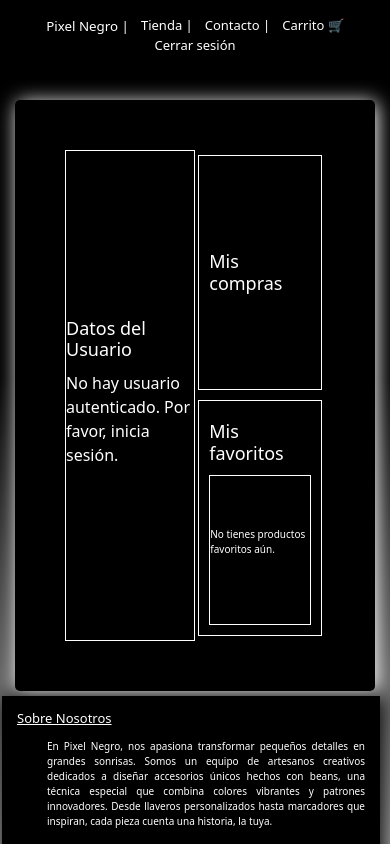
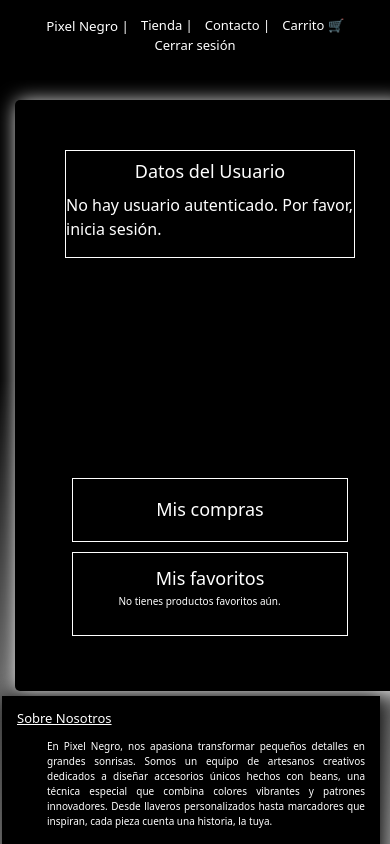
Before and after one commit to MathuFer/Pixel_negro, a React (Vite) app in the folder frontend/: page /perfil/1 in a window 390 px wide. Shown: the top 844 px of the page. Built offline with nearby package versions, Linux system fonts and the light colour scheme.

Commit message:
modificaciones

```diff
--- /dev/null
+++ b/frontend/src/components/Favoritos.jsx
@@ -0,0 +1,26 @@
+import React, { useContext } from "react";
+import { ProductosContext } from "../context/ProductosProvider";
+import "../views/styleViews/MiPerfil.css"
+
+const Favoritos = () => {
+
+const { favoritos } = useContext(ProductosContext);
+
+return (
+
+        <div className="favoritos-listado">
+              {favoritos.map((product) => (
+                <div key={product.id} className="favorito-item">
+                  <img src={product.img} className="favorito-imagen" />
+                  <h6>{product.name}</h6>
+                  <p>
+                    {product.price.toLocaleString("es-CL", { style: "currency", currency: "CLP" })}
+                  </p>
+                </div>
+              ))}
+              {favoritos.length === 0 && <p>No tienes productos favoritos aún.</p>}
+        </div>
+        )
+}
+
+export default Favoritos;
--- a/frontend/src/components/ProductDetails.jsx
+++ b/frontend/src/components/ProductDetails.jsx
@@ -5,7 +5,7 @@ import "./styeComponents/ProductDetails.css";
 
 function ProductDetails() {
   const { id } = useParams();
-  const { productos, cart, setCart } = useContext(ProductosContext);
+  const { productos, setCart } = useContext(ProductosContext);
   const [item, setItem] = useState(null);
 
   useEffect(() => {
@@ -45,9 +45,7 @@ function ProductDetails() {
     <div className="producto-detalle">
       <div className="contenedor-detalle">
         <div key={item.id} className="detalle-producto">
-          {item.img && (
-            <img src={item.img} alt={item.name} className="imagen-producto" />
-          )}
+          <img src={item.img} className="imagen-producto" />
           <h1>{item.name}</h1>
           <p>{item.desc}</p>
           <p className="precio">
--- a/frontend/src/components/ShoppingCart.jsx
+++ b/frontend/src/components/ShoppingCart.jsx
@@ -25,6 +25,7 @@ const ShoppingCart = () => {
         {groupedCart.length === 0 ? (
           <p>Tu carrito está vacío.</p>
         ) : (
+          <div className="table-responsive">
             <Table className="table table-dark table-striped text-center">
               <thead>
                 <tr>
@@ -39,13 +40,15 @@ const ShoppingCart = () => {
                 {groupedCart.map((item) => (
                   <tr key={item.id}>
                     <td>
-                    <img src={item.img} alt={item.desc} style={{ width: "80px", height: "80px", objectFit: "cover" }} />
+                      <img
+                        src={item.img}
+                        alt={item.desc}
+                        className="table-img"
+                      />
                     </td>
                     <td>{item.desc}</td>
                     <td>{item.price.toLocaleString("es-CL", { style: "currency", currency: "CLP" })}</td>
-                  <td>
-                    <span>{item.quantity}</span> {}
-                  </td>
+                    <td>{item.quantity}</td>
                     <td>
                       <Button
                         variant="danger"
@@ -61,11 +64,14 @@ const ShoppingCart = () => {
               <tfoot>
                 <tr>
                   <td colSpan={5} align="right">
-                  <h3><strong>Total:</strong> {totalPrice.toLocaleString("es-CL", { style: "currency", currency: "CLP" })}</h3>
+                    <h3>
+                      <strong>Total:</strong> {totalPrice.toLocaleString("es-CL", { style: "currency", currency: "CLP" })}
+                    </h3>
                   </td>
                 </tr>
               </tfoot>
             </Table>
+          </div>
         )}
       </Container>
     </div>
--- a/frontend/src/components/styeComponents/Carrito.css
+++ b/frontend/src/components/styeComponents/Carrito.css
@@ -1,19 +1,41 @@
-
-.Carrito{
-    margin: 100px 30px 50px 30px ;
+.Carrito {
+    margin: 100px 30px 50px 30px;
     box-shadow: 2px 2px 20px rgb(255, 255, 255);
     padding: 35px;
     background-color: black;
     color: white;
     text-align: center;
-}
+  }
 
-
-.cantidades{
-    padding: 5px;
-}
-
-td{
+  td {
     text-align: center;
     vertical-align: middle;
-}
+  }
+
+  .table-img {
+    width: 60px;
+    height: 60px;
+    object-fit: cover;
+  }
+
+  @media (max-width: 768px) {
+    .table-img {
+      width: 50px;
+      height: 50px;
+    }
+
+    td, th {
+      font-size: 14px;
+    }
+  }
+
+  @media (max-width: 500px) {
+    th:nth-child(2), td:nth-child(2) {
+      display: none; /* Ocultar descripción en pantallas muy pequeñas */
+    }
+
+    .table-img {
+      width: 40px;
+      height: 40px;
+    }
+  }
--- a/frontend/src/views/MiPerfil.jsx
+++ b/frontend/src/views/MiPerfil.jsx
@@ -3,9 +3,10 @@ import { ProductosContext } from "../context/ProductosProvider";
 import Navbar2 from "../components/Navbar_2";
 import Footer from "../components/Footer";
 import "./styleViews/MiPerfil.css";
+import Favoritos from "../components/Favoritos";
 
 const MiPerfil = () => {
-  const { favoritos, loggedInUser } = useContext(ProductosContext);
+  const {loggedInUser } = useContext(ProductosContext);
 
   return (
     <div>
@@ -29,16 +30,7 @@ const MiPerfil = () => {
             <div className="Datos-mis-favoritos">
               <h2>Mis favoritos</h2>
               <div className="favoritos-listado">
-              {favoritos.map((product) => (
-                <div key={product.id} className="favorito-item">
-                  <img src={product.img} alt={product.name} className="favorito-imagen" />
-                  <h6>{product.name}</h6>
-                  <p>
-                    {product.price.toLocaleString("es-CL", { style: "currency", currency: "CLP" })}
-                  </p>
-                </div>
-              ))}
-              {favoritos.length === 0 && <p>No tienes productos favoritos aún.</p>}
+                  <Favoritos />
               </div>
             </div>
           </div>
--- a/frontend/src/views/styleViews/MiPerfil.css
+++ b/frontend/src/views/styleViews/MiPerfil.css
@@ -52,24 +52,115 @@
     margin: 5px;
     padding: 10px;
     border: 1px solid white;
+
 }
 
 .favoritos-listado{
     display: flex;
-    justify-content: space-around;
-    flex-wrap: wrap;
+    flex-wrap: nowrap;
     width: 100%;
-    height: 85%;
+    height: 100%;
     font-size: x-small;
     align-items: center;
 
-    border: 1px solid white;
+
+
+    overflow-x: auto;
+    scroll-behavior: smooth;
+    scrollbar-width: thin;
 }
 
 .favorito-item {
     border: 1px solid white;
-    width: 20%;
+    min-width: 30%;
+    padding: 10px 0px;
     margin: 5px;
     text-align: center;
 
 }
+
+
+@media (max-width: 768px) {
+    .contenedor-usuario{
+        flex-direction: column;
+        width: 100%;
+    }
+
+    .Datos-usuario{
+        width: 100%;
+    }
+
+    .contenedor-compras{
+        width: 100%;
+
+    }
+
+    .Datos-mis-favoritos h2{
+        margin: 5px 0px;
+    }
+
+    .favoritos-listado {
+        display: flex;
+        flex-wrap: nowrap;
+        overflow-x: auto;
+        scroll-behavior: smooth;
+        height: 100%;
+        width: 85%;
+        margin: 0 auto;
+        scrollbar-width: thin;
+    }
+
+    .favorito-item {
+        flex: 30%;
+        margin: 40px 5px;
+        min-width: 30%;
+        padding: 25px 0px;
+        height: 100%;
+        border: 1px solid white;
+        box-shadow: 1px 1px 5px rgb(255, 255, 255);
+
+    }
+
+  }
+
+  @media (max-width: 500px) {
+    .contenedor-usuario{
+        flex-direction: column;
+        width: 100%;
+    }
+
+    .Datos-usuario{
+        width: 100%;
+    }
+
+    .contenedor-compras{
+        width: 100%;
+
+    }
+
+    .Datos-mis-favoritos h2{
+        margin: 5px 0px;
+    }
+
+    .favoritos-listado {
+        display: flex;
+        flex-wrap: nowrap;
+        overflow-x: auto;
+        scroll-behavior: smooth;
+        height: 100%;
+        width: 85%;
+        margin: 0 auto;
+        scrollbar-width: thin;
+    }
+
+    .favorito-item {
+        flex: 30%;
+        margin: 40px 5px;
+        min-width: 30%;
+        padding: 25px 0px;
+        height: 100%;
+        border: 1px solid white;
+        box-shadow: 1px 1px 5px rgb(255, 255, 255);
+
+    }
+  }
```
Also changed, not shown: frontend/src/components/ProfileView.jsx (deleted, +0 -45 lines). Lines whose indentation alone changed are shown as unchanged.
